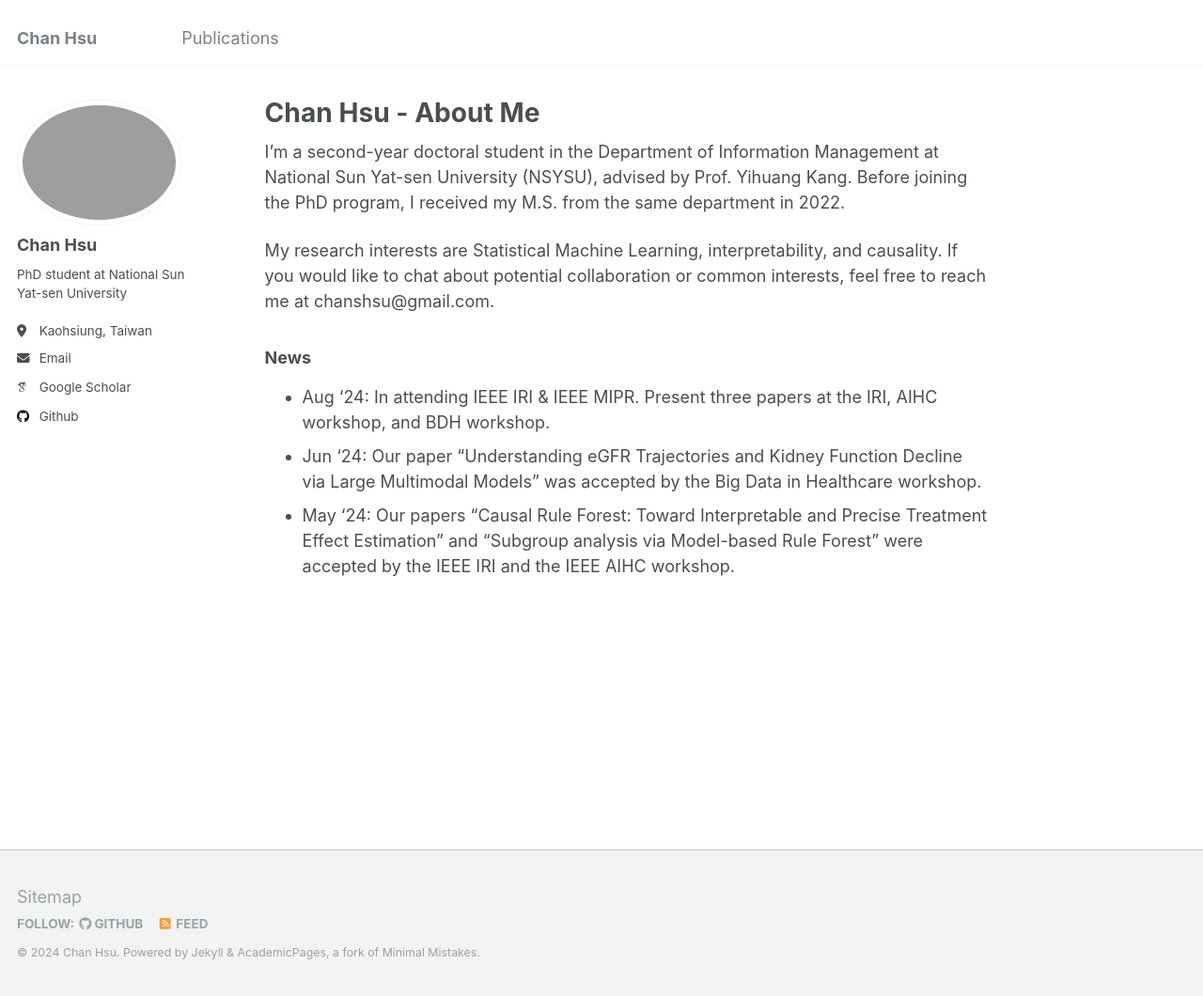
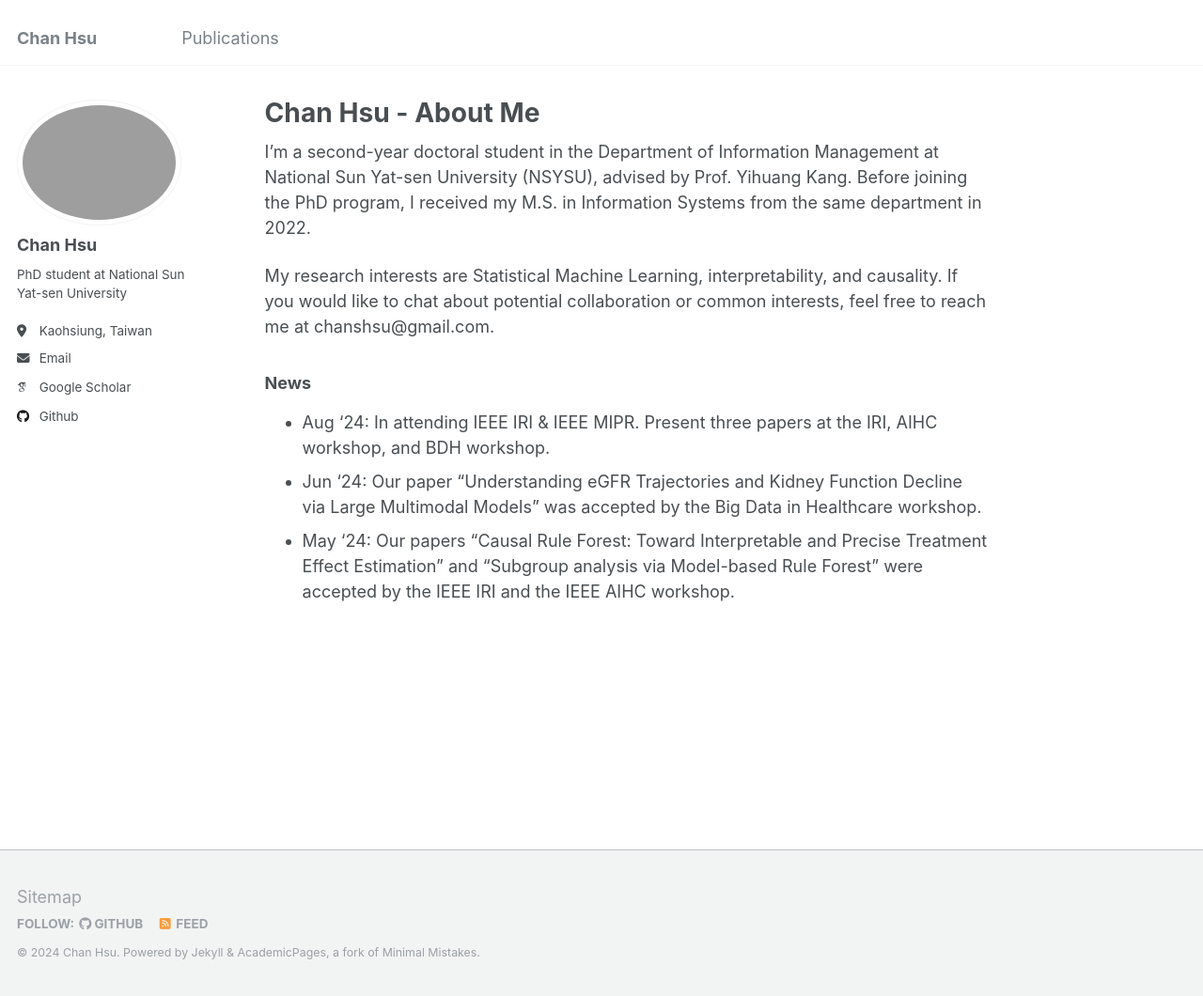
Before and after one commit to chanshsu/chanshsu.github.io, a Jekyll site: the page built from _pages/about.md, in a window 1280 px wide and 1060 px high. Shown: the whole window at 94% size. Built offline with Jekyll 4.4.1, drawn with Linux system fonts in a browser that asks for light colours; some web fonts are replaced.

Commit message:
Update about.md

```diff
--- a/_pages/about.md
+++ b/_pages/about.md
@@ -6,7 +6,7 @@ redirect_from:
   - /about/
   - /about.html
 ---
-I'm a second-year doctoral student in the Department of Information Management at National Sun Yat-sen University (NSYSU), advised by Prof. Yihuang Kang. Before joining the PhD program, I received my M.S. from the same department in 2022.
+I'm a second-year doctoral student in the Department of Information Management at National Sun Yat-sen University (NSYSU), advised by Prof. Yihuang Kang. Before joining the PhD program, I received my M.S. in Information Systems from the same department in 2022.
 
 My research interests are Statistical Machine Learning, interpretability, and causality. If you would like to chat about potential collaboration or common interests, feel free to reach me at chanshsu@gmail.com.
 
```
